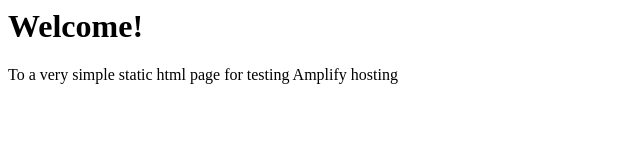
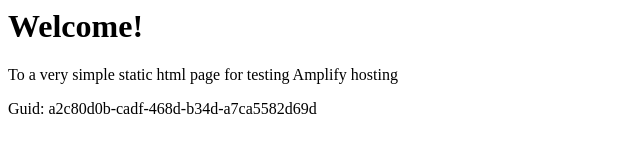
Before and after one commit to aws-aemilia-kix/Github-PR-Commit-Integration-Test-DoNotTouch-Gith-OKSLNVO2-v1-preprod-ap-northeast-3, a website: page src/index.html in a window 1280 px wide. Shown: the whole page, without its empty margins (0-640 px from the left). Drawn offline with Linux system fonts and the light colour scheme.

Commit message:
commit from integ tests

```diff
--- a/src/index.html
+++ b/src/index.html
@@ -1,3 +1,5 @@
+
+
 <html lang="en">
 
 <head>
@@ -10,6 +12,6 @@
 <body>
     <h1>Welcome!</h1>
     <p>To a very simple static html page for testing Amplify hosting</p>
-</body>
+    <p>Guid: a2c80d0b-cadf-468d-b34d-a7ca5582d69d</p></body>
 
 </html>
```
